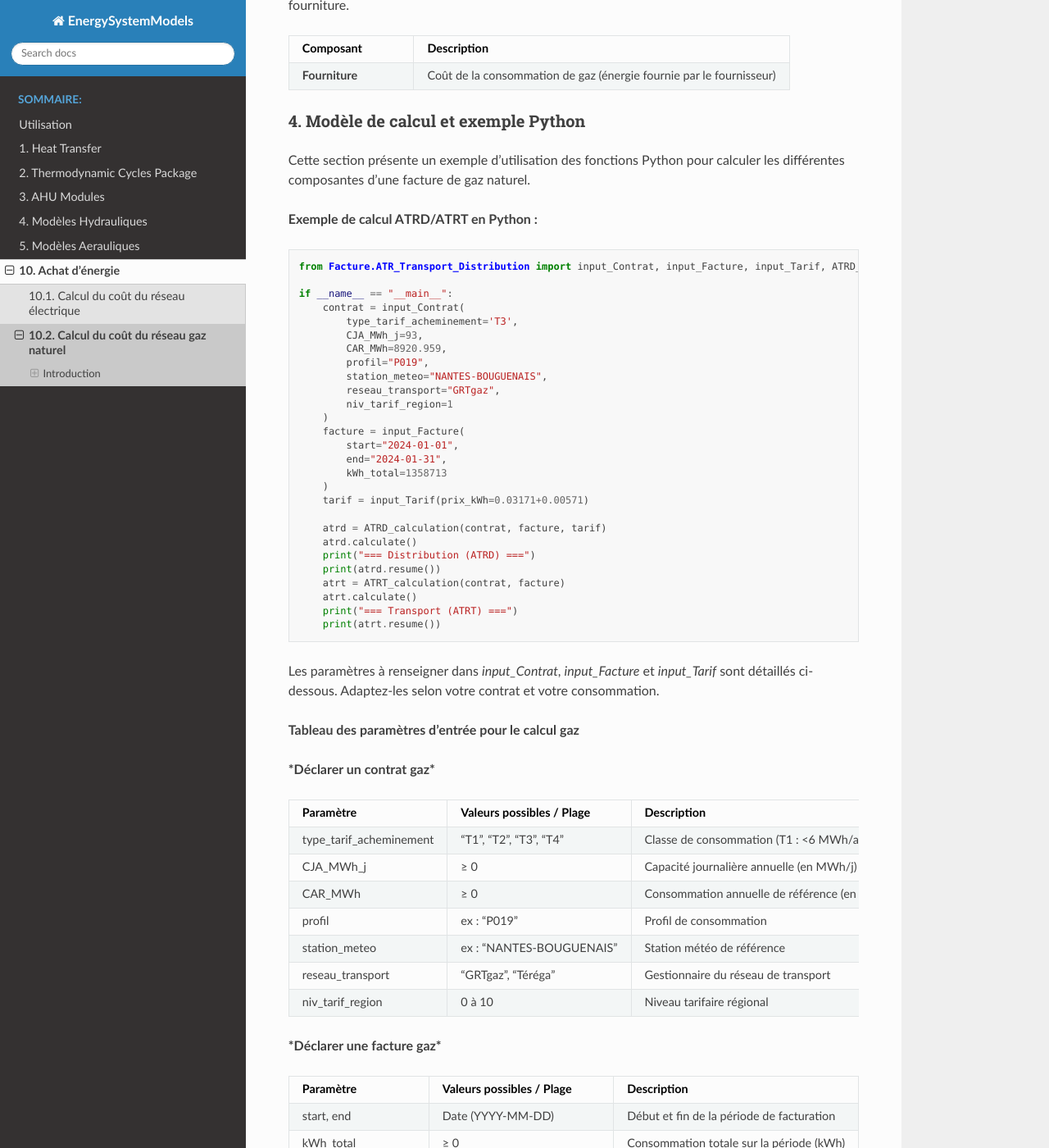
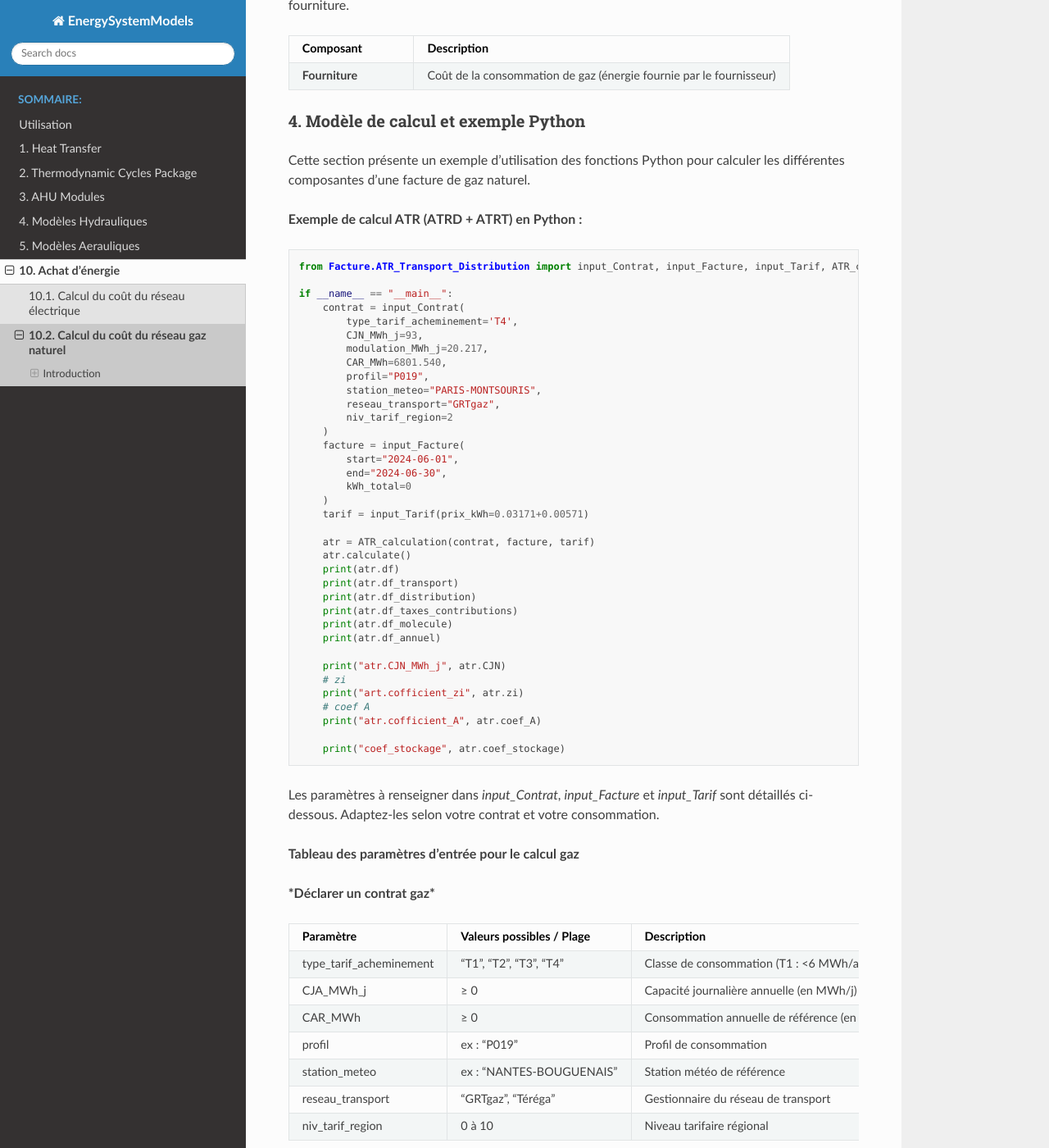
Before and after one commit to ZoheirHADID/EnergySystemModels-fr, a Sphinx documentation site: the page built from docs/source/010-achat-energie/contrat_gaz.rst, in a window 1280 px wide and 1400 px high, scrolled down 2287 px. Shown: the whole window at 82% size. Built offline with Sphinx 7.4.7 and the Read the Docs theme 3.1.0, drawn with Linux system fonts in a browser that asks for light colours; pages that are not in the unit, such as notebooks, are missing from menus.

Commit message:
contrat_gaz

```diff
--- a/docs/source/010-achat-energie/contrat_gaz.rst
+++ b/docs/source/010-achat-energie/contrat_gaz.rst
@@ -143,37 +143,46 @@ La part fourniture correspond à la consommation de gaz facturée par le fournis
 
 Cette section présente un exemple d’utilisation des fonctions Python pour calculer les différentes composantes d’une facture de gaz naturel.
 
-**Exemple de calcul ATRD/ATRT en Python :**
+**Exemple de calcul ATR (ATRD + ATRT) en Python :**
 
 .. code-block:: python
 
-   from Facture.ATR_Transport_Distribution import input_Contrat, input_Facture, input_Tarif, ATRD_calculation, ATRT_calculation
+   from Facture.ATR_Transport_Distribution import input_Contrat, input_Facture, input_Tarif, ATR_calculation
 
    if __name__ == "__main__":
        contrat = input_Contrat(
-           type_tarif_acheminement='T3',
-           CJA_MWh_j=93,
-           CAR_MWh=8920.959,
+           type_tarif_acheminement='T4',
+           CJN_MWh_j=93,
+           modulation_MWh_j=20.217,
+           CAR_MWh=6801.540,
            profil="P019",
-           station_meteo="NANTES-BOUGUENAIS",
+           station_meteo="PARIS-MONTSOURIS",
            reseau_transport="GRTgaz",
-           niv_tarif_region=1
+           niv_tarif_region=2
        )
        facture = input_Facture(
-           start="2024-01-01",
-           end="2024-01-31",
-           kWh_total=1358713
+           start="2024-06-01",
+           end="2024-06-30",
+           kWh_total=0
        )
        tarif = input_Tarif(prix_kWh=0.03171+0.00571)
 
-       atrd = ATRD_calculation(contrat, facture, tarif)
-       atrd.calculate()
-       print("=== Distribution (ATRD) ===")
-       print(atrd.resume())
-       atrt = ATRT_calculation(contrat, facture)
-       atrt.calculate()
-       print("=== Transport (ATRT) ===")
-       print(atrt.resume())
+       atr = ATR_calculation(contrat, facture, tarif)
+       atr.calculate()
+       print(atr.df)
+       print(atr.df_transport)
+       print(atr.df_distribution)
+       print(atr.df_taxes_contributions)
+       print(atr.df_molecule)
+       print(atr.df_annuel)
+
+       print("atr.CJN_MWh_j", atr.CJN)
+       # zi
+       print("art.cofficient_zi", atr.zi)
+       # coef A
+       print("atr.cofficient_A", atr.coef_A)
+
+       print("coef_stockage", atr.coef_stockage)
 
 Les paramètres à renseigner dans `input_Contrat`, `input_Facture` et `input_Tarif` sont détaillés ci-dessous. Adaptez-les selon votre contrat et votre consommation.
 
```
